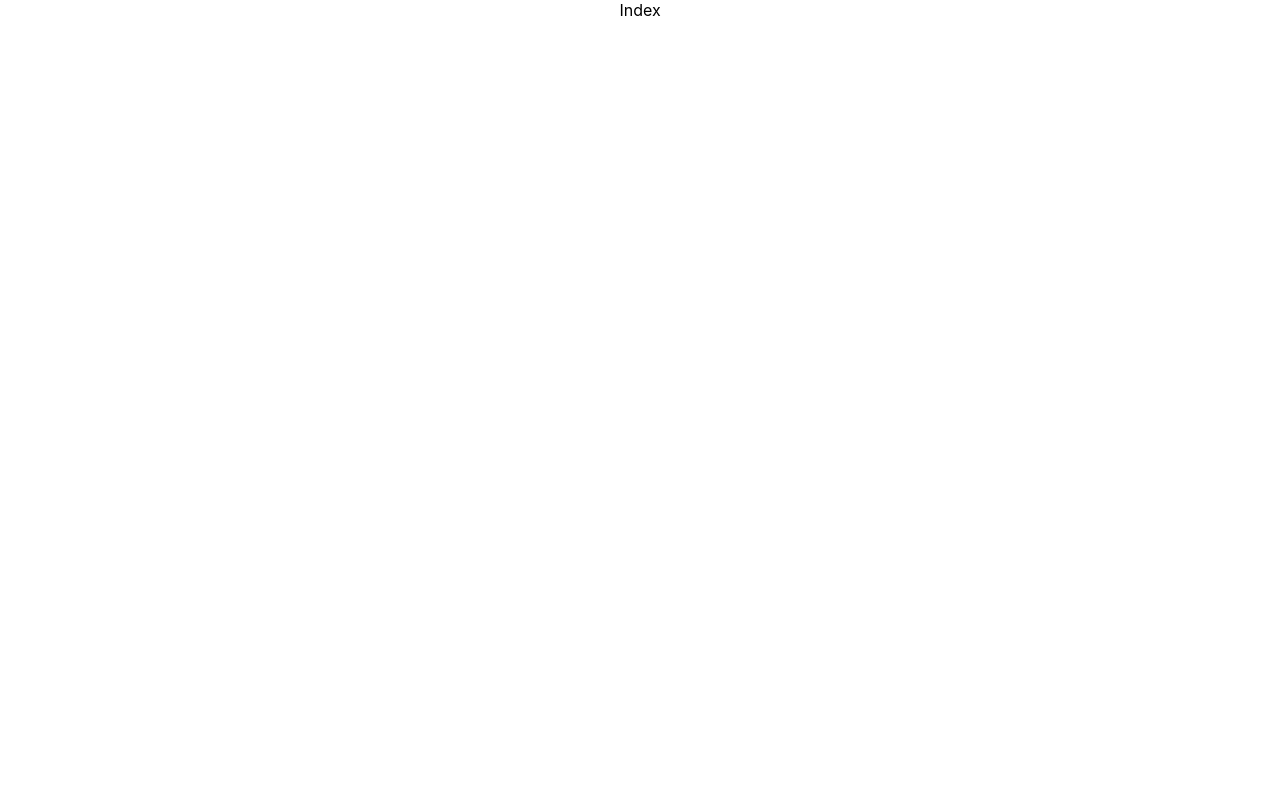
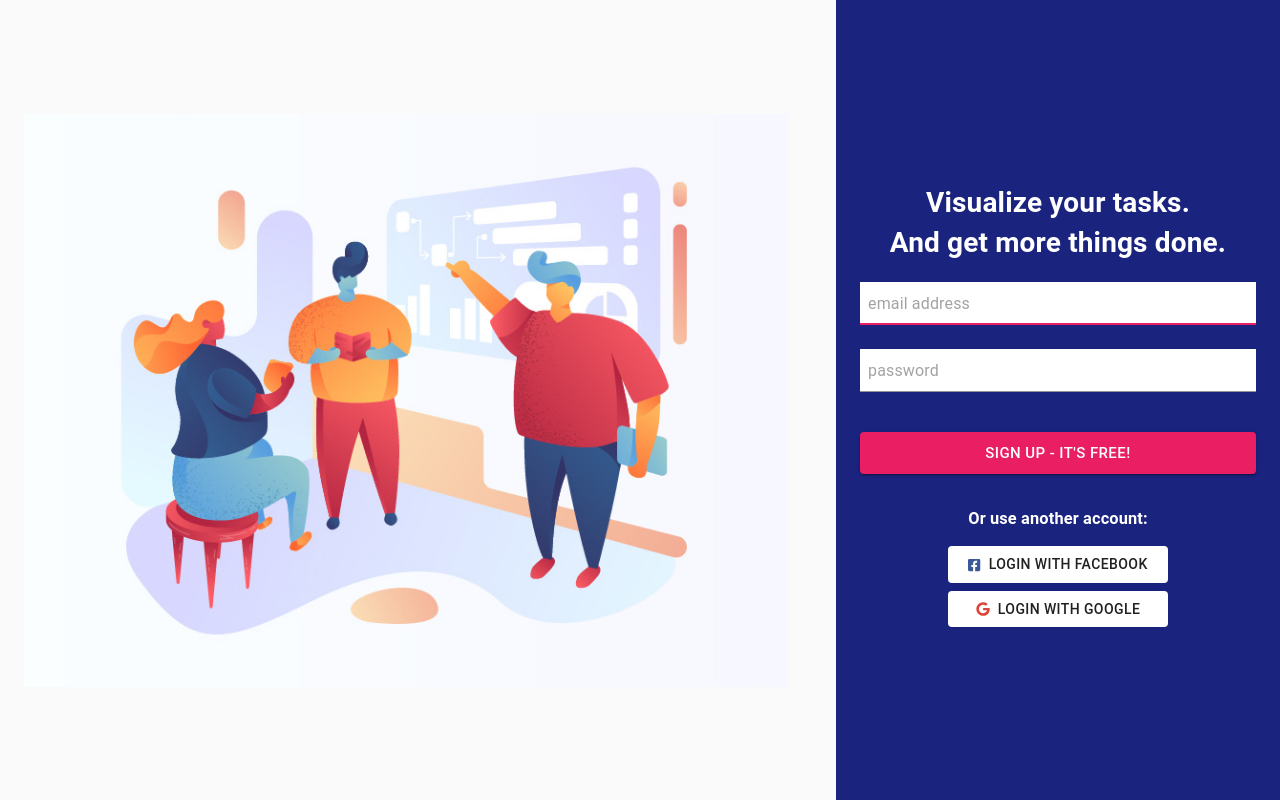
Before and after one commit to sainthkh/kanban, a React (Create React App) app in the folder packages/frontend/: page / in a window 1280 px wide. Built offline with nearby package versions, Linux system fonts and the light colour scheme.

Commit message:
Added signup page.

```diff
--- a/package.json
+++ b/package.json
@@ -3,5 +3,7 @@
   "private": true,
   "devDependencies": {
     "lerna": "^3.10.7"
+  },
+  "dependencies": {
   }
 }
--- a/packages/frontend/package.json
+++ b/packages/frontend/package.json
@@ -3,7 +3,13 @@
   "version": "0.1.0",
   "private": true,
   "dependencies": {
+    "@fortawesome/fontawesome-svg-core": "^1.2.18",
+    "@fortawesome/free-brands-svg-icons": "^5.8.2",
+    "@fortawesome/free-solid-svg-icons": "^5.8.2",
+    "@fortawesome/react-fontawesome": "^0.1.4",
     "@material-ui/core": "^4.0.1",
+    "@material-ui/icons": "^4.0.1",
+    "@material-ui/styles": "^4.0.1",
     "@types/jest": "24.0.13",
     "@types/node": "12.0.4",
     "@types/react": "16.8.19",
--- /dev/null
+++ b/packages/frontend/src/components/FitImage.tsx
@@ -0,0 +1,13 @@
+import React from 'react';
+
+type Props = {
+  src: string;
+  alt: string;
+  className?: string;
+}
+
+export default ({src, alt, className}: Props) => {
+  return (
+    <img src={src} alt={alt} className={className} style={{maxWidth:'100%', maxHeight:'inherit'}} />
+  );
+}
--- /dev/null
+++ b/packages/frontend/src/pages/Auth/Signup.tsx
@@ -0,0 +1,45 @@
+import React from 'react';
+import CssBaseline from '@material-ui/core/CssBaseline';
+import Container from '@material-ui/core/Container';
+import { styled } from '@material-ui/styles';
+
+import FitImage from '../../components/FitImage';
+import LoginForm from './SignupForm';
+import login from './signup.jpg';
+
+
+export default function SignIn() {
+  return (
+    <>
+      <CssBaseline />
+      <Main>
+          <Image />
+          <LoginForm />
+      </Main>
+    </>
+  );
+}
+
+const Main = styled('div')({
+  display: "flex",
+  justifyContent: "center",
+  alignItems: "center",
+  height: '100vh',
+});
+
+const Image = () => {
+  return (
+    <Container>
+      <ImageContainer maxWidth="md">
+        <FitImage src={login} alt="login" />
+      </ImageContainer>
+    </Container>
+  );
+};
+
+const ImageContainer = styled(Container)({
+  paddingLeft: 0,
+  display: 'flex',
+  justifyContent: 'center',
+  alignItems: 'center',
+});
--- /dev/null
+++ b/packages/frontend/src/pages/Auth/SignupForm.tsx
@@ -0,0 +1,120 @@
+import React from 'react';
+import Button from '@material-ui/core/Button';
+import Typography from '@material-ui/core/Typography';
+import { Theme } from '@material-ui/core/styles';
+import { styled } from '@material-ui/styles';
+import Input from '@material-ui/core/Input';
+import Container from '@material-ui/core/Container';
+import indigo from '@material-ui/core/colors/indigo';
+import pink from '@material-ui/core/colors/pink';
+import grey from '@material-ui/core/colors/grey';
+import { faGoogle, faFacebookSquare as faFacebook } from '@fortawesome/free-brands-svg-icons';
+import { FontAwesomeIcon } from '@fortawesome/react-fontawesome';
+
+export default () => {
+  return (
+    <LoginContainer maxWidth="xs">
+      <Text component="h1" variant="h5">
+        Visualize your tasks. <br></br> And get more things done.
+      </Text>
+      <Form>
+        <Field
+          required
+          fullWidth
+          id="email"
+          name="email"
+          autoComplete="email"
+          placeholder="email address"
+          autoFocus
+        />
+        <Field
+          required
+          fullWidth
+          name="password"
+          type="password"
+          id="password"
+          placeholder="password"
+          autoComplete="current-password"
+        />
+        <SubmitButton
+          type="submit"
+          fullWidth
+          variant="contained"
+          color="primary"
+          size="large"
+        >
+          Sign up - It's Free!
+        </SubmitButton>
+      </Form>
+      <Text component="h3" variant="h6">
+        Or use another account:
+      </Text>
+      <Container>
+        <SocialButton>
+          <Icon icon={faFacebook} color="#3b5998" />
+          Login with Facebook
+        </SocialButton>
+        <SocialButton>
+          <Icon icon={faGoogle} color="#DB4437" />
+          Login with Google
+        </SocialButton>
+      </Container>
+    </LoginContainer>
+  );
+}
+
+const LoginContainer = styled(Container)(theme => ({
+  display: 'flex',
+  flexDirection: 'column',
+  alignItems: 'center',
+  justifyContent: 'center',
+
+  background: indigo[900],
+  height: '100vh',
+}))
+
+const Text = styled(Typography)({
+  color: "#fff",
+});
+
+const Form = styled('form')(theme => ({
+  width: '100%', // Fix IE 11 issue.
+  marginTop: theme.spacing,
+}));
+
+const Field = styled(Input)({
+  background: "#fff",
+  '& .MuiInput-input': {
+    padding: '12px 8px',
+  },
+  '&.MuiInput-underline:hover:not(.Mui-disabled):before': {
+    borderBottomColor: pink[300],
+  },
+  '&.MuiInput-underline:after': {
+    borderBottomColor: pink[500],
+  },
+  marginBottom: 24,
+});
+
+const SubmitButton = styled(Button)((theme: Theme) => ({
+  marginTop: 16,
+  marginBottom: 16,
+  background: pink[500],
+  '&:hover': {
+    background: pink[400],
+  }
+}))
+
+const SocialButton = styled(Button)({
+  background: 'white',
+  '&:hover': {
+    background: grey[100],
+  },
+  color: grey[900],
+  width: 220,
+  marginBottom: 8,
+})
+
+const Icon = styled(FontAwesomeIcon)({
+  marginRight: 8,
+})
--- a/packages/frontend/src/pages/Index.tsx
+++ b/packages/frontend/src/pages/Index.tsx
@@ -1,7 +1,8 @@
 import React from 'react';
+import Signup from './Auth/Signup';
 
 export default () => {
   return (
-    <div>Index</div>
+    <Signup />
   );
 }
```
Also changed, not shown: packages/frontend/src/pages/Login.tsx (deleted, +0 -7 lines), packages/frontend/src/pages/Auth/signup.jpg (added), 1 other file (tests, documents, lock files or other folders).
